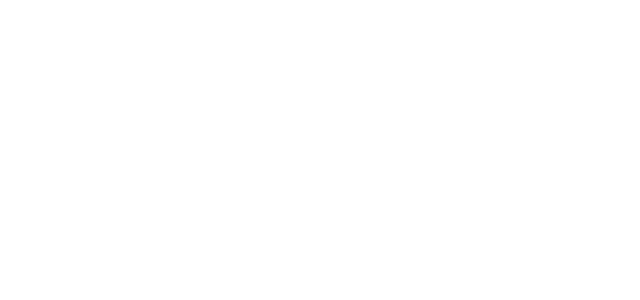
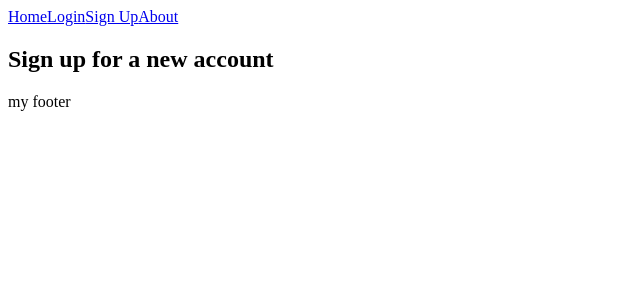
Before and after one commit to rswdch/maximize-returns, a React app: page /signup in a window 1280 px wide. Before the commit this address had no page. Shown: the top 300 px of the page, without its empty margins (0-640 px from the left). Built offline with nearby package versions, Linux system fonts and the light colour scheme; the HTML template or start-up script is replaced by a standard one.

Commit message:
frontend react-router with login

```diff
--- a/src/client/App.jsx
+++ b/src/client/App.jsx
@@ -1,21 +1,31 @@
 import React from "react";
 import MainContainer from "./containers/MainContainer.jsx";
 import { BrowserRouter, Routes, Route } from "react-router-dom";
+import Home from "./pages/Home.jsx";
+import About from "./pages/About.jsx";
+import Signup from "./pages/Signup.jsx";
+import Login from "./pages/Login.jsx";
+import Error from "./pages/Error.jsx";
+import SharedLayout from "./pages/SharedLayout.jsx";
+import { useState } from "react";
 
 const App = () => {
+  const [user, setUser] = useState(null);
+
   return (
     <BrowserRouter>
       <Routes>
-        <Route path="/" element={<div>home page react router</div>} />
-        <Route
-          path="testing"
-          element={
-            <div>
-              <h2>testing </h2>
-            </div>
-          }
-        />
+        <Route path="/" element={<SharedLayout />} >
+          <Route index element ={<Home />} />
+          <Route path="about" element={<About />} />
+          <Route path="signup" element={<Signup />} />
+          <Route path="login" element={<Login setUser={setUser}/>} />
+          <Route path="*" element={<Error />} />
+        </Route>
+        <Route path="dashboard" element={<Home />} >
+        </Route>
       </Routes>
+      <footer>my footer</footer>
     </BrowserRouter>
   );
 };
--- /dev/null
+++ b/src/client/pages/About.jsx
@@ -0,0 +1,11 @@
+import React from "react";
+
+const About = () => {
+  return (
+    <section className="section">
+      <h2>About</h2>
+    </section>
+  );
+};
+
+export default About;
--- /dev/null
+++ b/src/client/pages/Error.jsx
@@ -0,0 +1,13 @@
+import React from "react";
+import { Link } from "react-router-dom";
+
+const Error = () => {
+  return (
+    <section className="section">
+      <h2>Error 404: Page not Found.</h2>
+      <Link to="/">Return Home</Link>
+    </section>
+  );
+};
+
+export default Error;
--- /dev/null
+++ b/src/client/pages/Home.jsx
@@ -0,0 +1,13 @@
+import React from "react";
+import { Link, Outlet } from "react-router-dom";
+import Navbar from "./Navbar.jsx";
+
+const Home = () => {
+  return (
+  <div>
+    <h1>Homepage</h1>
+  </div>
+  );
+};
+
+export default Home;
--- /dev/null
+++ b/src/client/pages/Login.jsx
@@ -0,0 +1,34 @@
+import React from "react";
+import { useState } from "react";
+import { useNavigate } from "react-router-dom";
+
+const Login = ({ setUser }) => {
+  const [name, setName] = useState('');
+
+  const handleSubmit = async (e) => {
+    e.preventDefault();
+    const form = e.target;
+    const formData = new FormData(form);
+    const result = await fetch('/session/login', {method: form.method, body: formData});
+    console.log(result);
+  }
+
+  return (
+    <section className="section">
+      <h2>Login to your account</h2>
+      <form method="post" onSubmit={handleSubmit} className="form">
+        <div className='form-row'>
+          <label htmlFor="username" className="form-label">username</label>
+          <input type="text" className='form-input' id='username' />
+        </div>
+        <div className='form-row'>
+          <label htmlFor="password" className="form-label">password</label>
+          <input type="password" className='form-input' id='password' />
+        </div>
+        <button type='submit' className="btn btn-block">Login</button>
+      </form>
+    </section>
+  );
+};
+
+export default Login;
--- /dev/null
+++ b/src/client/pages/Navbar.jsx
@@ -0,0 +1,21 @@
+import React from "react";
+import { Link, Outlet } from "react-router-dom";
+
+const Navbar = () => {
+  return (
+    <nav className="navbar">
+      <Link to="/" className='btn'>Home</Link>
+      <Link to="/login" className="btn">
+        Login
+      </Link>
+      <Link to="/signup" className="btn">
+        Sign Up
+      </Link>
+      <Link to="/about" className="btn">
+        About
+      </Link>
+    </nav>
+  );
+};
+
+export default Navbar;
--- /dev/null
+++ b/src/client/pages/SharedLayout.jsx
@@ -0,0 +1,14 @@
+import React from "react";
+import { Link, Outlet } from "react-router-dom";
+import Navbar from "./Navbar.jsx";
+
+const SharedLayout = () => {
+  return (
+    <>
+      <Navbar />
+      <Outlet />
+    </>
+  );
+};
+
+export default SharedLayout;
--- /dev/null
+++ b/src/client/pages/Signup.jsx
@@ -0,0 +1,11 @@
+import React from "react";
+
+const Signup = () => {
+  return (
+    <section className="section">
+      <h2>Sign up for a new account</h2>
+    </section>
+  );
+};
+
+export default Signup;
```
